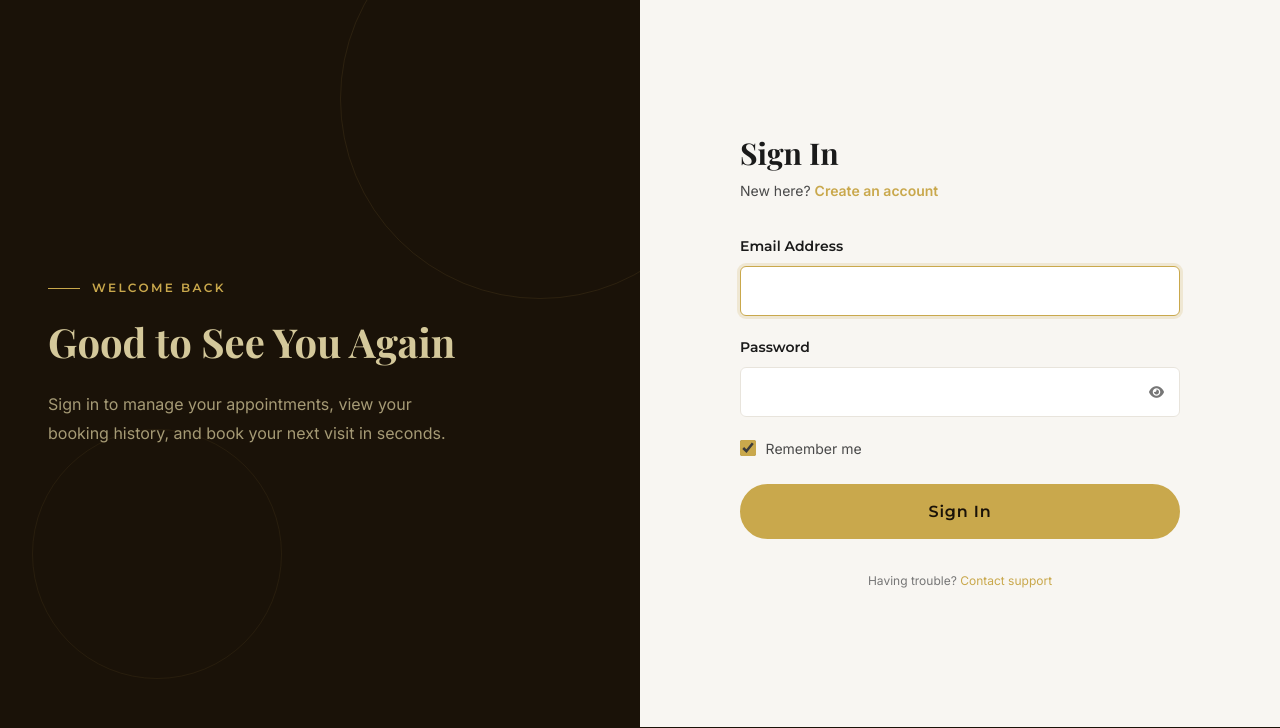
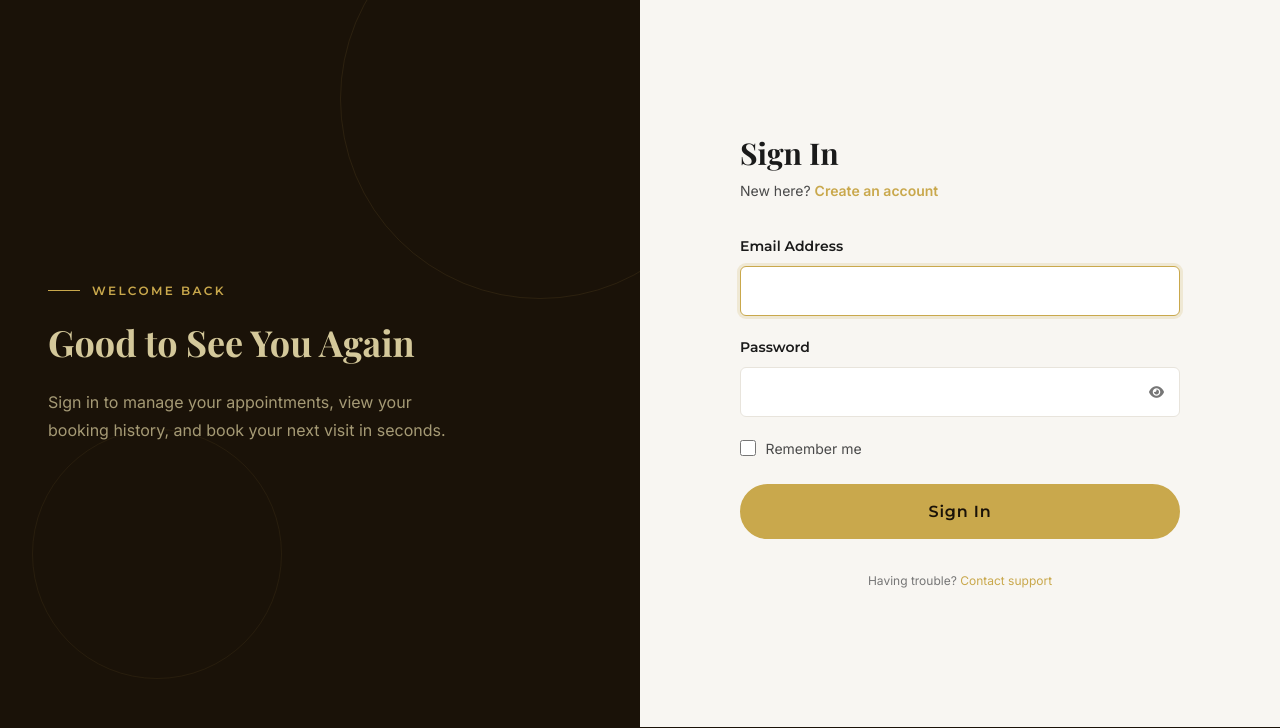
Before and after one commit to akolpaul2244/balirah-salon, a Django app: page /accounts/login/ in a window 1280 px wide. Shown: the part 73-801 px from the top of the page. Run offline with Django 5.2, Linux system fonts and the light colour scheme; data comes from the database, SQL or seed files in the repository; data that the repository does not hold is empty; parts of the project's set-up code (start-up, migrations or seed data) failed here and were passed over; some web fonts are replaced.

Commit message:
Updated the css and login form

```diff
--- a/static/css/main.css
+++ b/static/css/main.css
@@ -1972,6 +1972,42 @@ select.form-control {
 .auth-feature-item i { color: var(--gold); margin-top: 3px; }
 .auth-feature-item span { color: rgba(212, 200, 154, 0.75); font-size: 0.9375rem; }
 
+.auth-intro {
+  position: relative;
+  z-index: 1;
+  max-width: 420px;
+}
+
+.auth-intro__title {
+  font-family: var(--font-display);
+  font-size: var(--text-4xl);
+  color: var(--footer-text);
+  line-height: 1.2;
+  margin-bottom: var(--space-6);
+}
+
+.auth-intro__text {
+  color: rgba(212, 200, 154, 0.75);
+  line-height: 1.8;
+}
+
+.auth-link {
+  color: var(--gold);
+  font-weight: 600;
+}
+
+.auth-form-row {
+  display: flex;
+  align-items: center;
+  justify-content: space-between;
+  margin-bottom: var(--space-6);
+}
+
+.hint-text--center {
+  text-align: center;
+  margin-top: var(--space-8);
+}
+
 /* Profile */
 .profile-layout {
   display: grid;
--- a/templates/accounts/login.html
+++ b/templates/accounts/login.html
@@ -7,21 +7,19 @@
 
 <div class="auth-layout">
   <div class="auth-panel--left">
-    <div style="position:relative;z-index:1;max-width:420px">
+    <div class="auth-intro">
       <span class="hero__eyebrow">Welcome Back</span>
-      <h1 style="font-family:var(--font-display);font-size:2.5rem;color:var(--footer-text);line-height:1.2;margin-bottom:1.5rem">
-        Good to See You Again
-      </h1>
-      <p style="color:rgba(212,200,154,.75);line-height:1.8">
+      <h1 class="auth-intro__title">Good to See You Again</h1>
+      <p class="auth-intro__text">
         Sign in to manage your appointments, view your booking history, and book your next visit in seconds.
       </p>
     </div>
   </div>
 
   <div class="auth-panel--right">
-    <div class="auth-form-wrapper" data-aos="fade-up">
+    <div class="auth-form-wrapper">
       <h2 class="auth-title">Sign In</h2>
-      <p class="auth-subtitle">New here? <a href="{% url 'accounts:register' %}" style="color:var(--gold);font-weight:600">Create an account</a></p>
+      <p class="auth-subtitle">New here? <a href="{% url 'accounts:register' %}" class="auth-link">Create an account</a></p>
 
       {% if form.non_field_errors %}
       <div class="form-alert form-alert--error">
@@ -34,7 +32,7 @@
         {% csrf_token %}
         <div class="form-group">
           <label class="form-label" for="id_username">Email Address</label>
-          <input type="email" id="id_username" name="username" class="form-control" required autocomplete="email" autofocus>
+          <input type="email" id="id_username" name="username" class="form-control" required autocomplete="email" inputmode="email" autofocus>
         </div>
 
         <div class="form-group">
@@ -47,9 +45,9 @@
           </div>
         </div>
 
-        <div style="display:flex;align-items:center;justify-content:space-between;margin-bottom:1.5rem">
+        <div class="auth-form-row">
           <label class="form-check">
-            <input type="checkbox" name="remember_me" checked>
+            <input type="checkbox" name="remember_me">
             Remember me
           </label>
         </div>
@@ -59,8 +57,8 @@
         </button>
       </form>
 
-      <p class="hint-text" style="text-align:center;margin-top:2rem">
-        Having trouble? <a href="{% url 'core:contact' %}" style="color:var(--gold)">Contact support</a>
+      <p class="hint-text hint-text--center">
+        Having trouble? <a href="{% url 'core:contact' %}" class="text-gold">Contact support</a>
       </p>
     </div>
   </div>
```
